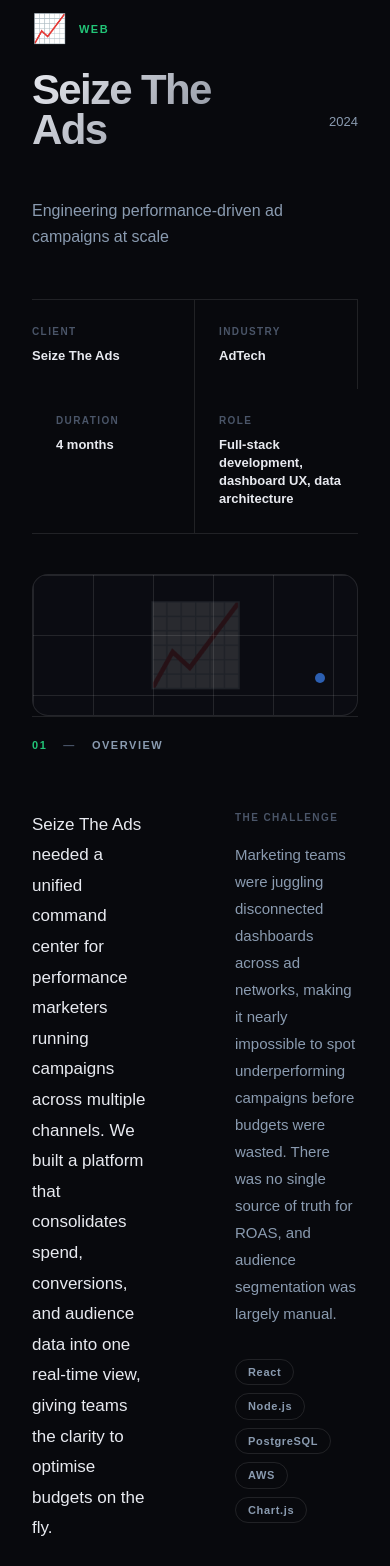
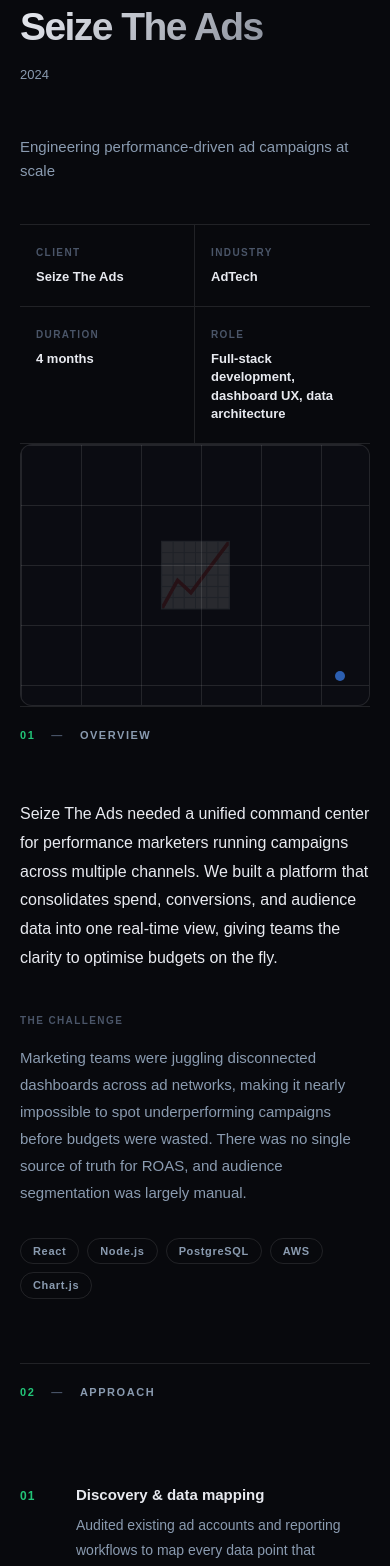
Before and after one commit to kartiksilodiya-edroyt/edroyt-main, a Next.js app: page /portfolio/seize-the-ads in a window 390 px wide. Shown: the part 200-1766 px from the top of the page. Built offline with nearby package versions, Linux system fonts and the light colour scheme.

Commit message:
Fixed REsponsivesness in Project Detailed Page and Removed Section in Hero.tsx, Improved Ticker UI

```diff
--- a/app/portfolio/ProjectDetailPage.tsx
+++ b/app/portfolio/ProjectDetailPage.tsx
@@ -16,7 +16,7 @@
     textMuted: isDark ? '#8a9bb0'                          : '#475569',
     textDim:   isDark ? '#4a5568'                          : '#64748b',
     border:    isDark ? 'rgba(255,255,255,0.07)'           : 'rgba(0,0,0,0.10)',
-    borderMid: isDark ? 'rgba(255,255,255,0.10)'           : 'rgba(0,0,0,0.13)',  // slightly stronger for section dividers
+    borderMid: isDark ? 'rgba(255,255,255,0.10)'           : 'rgba(0,0,0,0.13)',
     accent:    isDark ? '#22c578'                          : '#16a34a',
     accentDim: isDark ? 'rgba(34,197,120,0.10)'           : 'rgba(22,163,74,0.12)',
     accentBorder: isDark ? 'rgba(34,197,120,0.25)'        : 'rgba(22,163,74,0.35)',
@@ -24,6 +24,19 @@
     ghost:     isDark ? 'rgba(255,255,255,0.03)'           : 'rgba(0,0,0,0.03)',
     cardBg:    isDark ? 'rgba(255,255,255,0.02)'           : '#ffffff',
   };
+}
+
+// ── Responsive hook ──────────────────────────────────────────────────────────
+function useIsMobile(breakpoint = 768) {
+  const [isMobile, setIsMobile] = useState(false);
+  useEffect(() => {
+    const mq = window.matchMedia(`(max-width: ${breakpoint}px)`);
+    const handler = (e: MediaQueryListEvent) => setIsMobile(e.matches);
+    setIsMobile(mq.matches);
+    mq.addEventListener('change', handler);
+    return () => mq.removeEventListener('change', handler);
+  }, [breakpoint]);
+  return isMobile;
 }
 
 // ── Gradient text — solid dark in light mode, no fading tail ─────────────
@@ -36,7 +49,6 @@
       backgroundClip: 'text',
     };
   }
-  // Light: plain solid color — avoids the faded #6b7280 tail problem
   return { color: '#0f172a' };
 }
 
@@ -78,10 +90,11 @@
 }
 
 // ── Next project block ───────────────────────────────────────────────────────
-function NextProjectBlock({ project, colors, isDark }: {
+function NextProjectBlock({ project, colors, isDark, isMobile }: {
   project: Project;
   colors: ReturnType<typeof useColors>;
   isDark: boolean;
+  isMobile: boolean;
 }) {
   const [hovered, setHovered] = useState(false);
 
@@ -92,7 +105,7 @@
         onHoverEnd={() => setHovered(false)}
         style={{
           borderTop: `1px solid ${colors.borderMid}`,
-          padding: '60px 0',
+          padding: isMobile ? '40px 0' : '60px 0',
           display: 'flex',
           alignItems: 'center',
           justifyContent: 'space-between',
@@ -100,7 +113,7 @@
           gap: 24,
         }}
       >
-        <div>
+        <div style={{ minWidth: 0 }}>
           <div style={{
             fontSize: 11, fontWeight: 700, letterSpacing: '0.14em',
             color: colors.textMuted, textTransform: 'uppercase', marginBottom: 12,
@@ -111,9 +124,13 @@
             animate={{ x: hovered ? 8 : 0 }}
             transition={{ duration: 0.3, ease: [0.22, 1, 0.36, 1] as any }}
             style={{
-              fontSize: 'clamp(28px, 5vw, 56px)', fontWeight: 900,
+              fontSize: isMobile ? 'clamp(24px, 8vw, 40px)' : 'clamp(28px, 5vw, 56px)',
+              fontWeight: 900,
               letterSpacing: '-0.03em', lineHeight: 1.05,
               ...gradientText(isDark),
+              // Prevent overflow on mobile
+              overflowWrap: 'break-word',
+              wordBreak: 'break-word',
             }}
           >
             {project.title}
@@ -128,14 +145,16 @@
           transition={{ duration: 0.3 }}
           style={{
             flexShrink: 0,
-            width: 56, height: 56, borderRadius: '50%',
+            width: isMobile ? 44 : 56,
+            height: isMobile ? 44 : 56,
+            borderRadius: '50%',
             border: `1px solid ${hovered ? colors.accent : colors.borderMid}`,
             display: 'flex', alignItems: 'center', justifyContent: 'center',
             color: hovered ? colors.accent : colors.textMuted,
             transition: 'border-color 0.3s, color 0.3s',
           }}
         >
-          <ArrowUpRight size={22} />
+          <ArrowUpRight size={isMobile ? 18 : 22} />
         </motion.div>
       </motion.div>
     </Link>
@@ -151,10 +170,11 @@
   const [mounted, setMounted] = useState(false);
   useEffect(() => setMounted(true), []);
 
-  const isDark  = !mounted || resolvedTheme !== 'light';
-  const colors  = useColors(isDark);
-  const project = getProjectById(id);
-  const related = project ? getRelatedProjects(id, 1) : [];
+  const isDark      = !mounted || resolvedTheme !== 'light';
+  const colors      = useColors(isDark);
+  const isMobile    = useIsMobile();
+  const project     = getProjectById(id);
+  const related     = project ? getRelatedProjects(id, 1) : [];
   const nextProject = related[0] ?? null;
 
   if (!project) {
@@ -163,6 +183,7 @@
         minHeight: '100vh', background: colors.bg,
         display: 'flex', alignItems: 'center', justifyContent: 'center',
         fontFamily: "'Space Grotesk', sans-serif",
+        padding: '0 20px',
       }}>
         <div style={{ textAlign: 'center' }}>
           <div style={{ fontSize: 48, marginBottom: 16 }}>🔍</div>
@@ -183,22 +204,21 @@
   const container: React.CSSProperties = {
     maxWidth: 1080,
     margin: '0 auto',
-    padding: '0 32px',
+    padding: isMobile ? '0 20px' : '0 32px',
   };
 
   return (
     <div style={wrap}>
 
       {/* ── Hero ─────────────────────────────────────────────────────────── */}
-      {/* paddingTop: 144px matches Portfolio's pt-36, clearing the fixed navbar */}
-      <div style={{ ...container, paddingTop: 144, paddingBottom: 0 }}>
+      <div style={{ ...container, paddingTop: isMobile ? 100 : 144, paddingBottom: 0 }}>
 
         {/* Back nav */}
         <motion.div
           initial={{ opacity: 0, x: -10 }}
           animate={{ opacity: 1, x: 0 }}
           transition={{ duration: 0.4 }}
-          style={{ marginBottom: 40 }}
+          style={{ marginBottom: 32 }}
         >
           <Link href="/portfolio" style={{ textDecoration: 'none' }}>
             <span
@@ -216,21 +236,21 @@
           </Link>
         </motion.div>
 
-        {/* Top row: title left, meta right */}
+        {/* Top row: title left, meta right — stacks on mobile */}
         <div style={{
           display: 'grid',
-          gridTemplateColumns: '1fr auto',
-          alignItems: 'flex-end',
-          gap: 40,
-          marginBottom: 48,
+          gridTemplateColumns: isMobile ? '1fr' : '1fr auto',
+          alignItems: isMobile ? 'flex-start' : 'flex-end',
+          gap: isMobile ? 20 : 40,
+          marginBottom: 40,
         }}>
           {/* Left: emoji + title */}
           <div>
             <motion.div
               variants={fadeUp(0.05)} initial="hidden" animate="show"
-              style={{ display: 'flex', alignItems: 'center', gap: 12, marginBottom: 20 }}
+              style={{ display: 'flex', alignItems: 'center', gap: 12, marginBottom: 16 }}
             >
-              <span style={{ fontSize: 28 }}>{project.emoji}</span>
+              <span style={{ fontSize: 24 }}>{project.emoji}</span>
               <span style={{
                 fontSize: 11, fontWeight: 700, letterSpacing: '0.14em',
                 textTransform: 'uppercase', color: colors.accent,
@@ -242,7 +262,7 @@
             <motion.h1
               variants={fadeUp(0.1)} initial="hidden" animate="show"
               style={{
-                fontSize: 'clamp(42px, 7vw, 88px)',
+                fontSize: isMobile ? 'clamp(36px, 10vw, 64px)' : 'clamp(42px, 7vw, 88px)',
                 fontWeight: 900, letterSpacing: '-0.04em',
                 lineHeight: 0.95, margin: 0,
                 ...gradientText(isDark),
@@ -252,10 +272,14 @@
             </motion.h1>
           </div>
 
-          {/* Right: year + live link */}
+          {/* Right: year + live link — left-aligned on mobile */}
           <motion.div
             variants={fadeUp(0.15)} initial="hidden" animate="show"
-            style={{ textAlign: 'right', flexShrink: 0, paddingBottom: 8 }}
+            style={{
+              textAlign: isMobile ? 'left' : 'right',
+              flexShrink: 0,
+              paddingBottom: isMobile ? 0 : 8,
+            }}
           >
             <div style={{ fontSize: 13, color: colors.textMuted, marginBottom: 10 }}>{project.year}</div>
             {project.liveUrl && (
@@ -276,20 +300,20 @@
         <motion.p
           variants={fadeUp(0.2)} initial="hidden" animate="show"
           style={{
-            fontSize: 'clamp(16px, 2.2vw, 21px)',
+            fontSize: isMobile ? 15 : 'clamp(16px, 2.2vw, 21px)',
             color: colors.textMuted, lineHeight: 1.65,
-            maxWidth: 620, margin: 0, marginBottom: 48,
+            maxWidth: 620, margin: 0, marginBottom: 40,
           }}
         >
           {project.tagline}
         </motion.p>
 
-        {/* Horizontal meta strip */}
+        {/* Horizontal meta strip — 2×2 grid on mobile */}
         <motion.div
           variants={fadeUp(0.25)} initial="hidden" animate="show"
           style={{
             display: 'grid',
-            gridTemplateColumns: 'repeat(auto-fit, minmax(130px, 1fr))',
+            gridTemplateColumns: isMobile ? '1fr 1fr' : 'repeat(auto-fit, minmax(130px, 1fr))',
             borderTop: `1px solid ${colors.borderMid}`,
             borderBottom: `1px solid ${colors.borderMid}`,
             background: isDark ? 'transparent' : colors.cardBg,
@@ -303,14 +327,24 @@
             { label: 'Industry', value: project.industry },
             { label: 'Duration', value: project.duration },
             { label: 'Role',     value: project.role },
-          ].map(({ label, value }, i) => (
+          ].map(({ label, value }, i) => {
+            // On mobile: 2×2 grid, right border only on odd (left) columns, bottom border on first row
+            const isLeftCol  = i % 2 === 0;
+            const isTopRow   = i < 2;
+            const borderRight  = isMobile
+              ? (isLeftCol ? `1px solid ${colors.borderMid}` : 'none')
+              : (i < 3 ? `1px solid ${colors.borderMid}` : 'none');
+            const borderBottom = isMobile && isTopRow ? `1px solid ${colors.borderMid}` : 'none';
+
+            return (
               <div
                 key={label}
                 style={{
-                padding: '24px 0',
-                borderRight: i < 3 ? `1px solid ${colors.borderMid}` : 'none',
-                paddingRight: i < 3 ? 24 : 0,
-                paddingLeft: i > 0 ? 24 : 0,
+                  padding: isMobile ? '20px 16px' : '24px 0',
+                  borderRight,
+                  borderBottom,
+                  paddingRight: !isMobile && i < 3 ? 24 : (isMobile ? 16 : 0),
+                  paddingLeft: !isMobile && i > 0 ? 24 : (isMobile ? 16 : 0),
                 }}
               >
                 <div style={{
@@ -323,20 +357,21 @@
                   {value}
                 </div>
               </div>
-          ))}
+            );
+          })}
         </motion.div>
       </div>
 
       {/* ── Hero image / placeholder ──────────────────────────────────────── */}
       <motion.div
         variants={fadeUp(0.3)} initial="hidden" animate="show"
-        style={{ margin: '0 0 96px 0', ...container, paddingTop: 40 }}
+        style={{ margin: '0 0 72px 0', ...container, paddingTop: 32 }}
       >
         {project.gallery.length > 0 ? (
           <div style={{
-            borderRadius: 16, overflow: 'hidden',
+            borderRadius: isMobile ? 12 : 16, overflow: 'hidden',
             border: `1px solid ${colors.borderMid}`,
-            aspectRatio: '16/8',
+            aspectRatio: isMobile ? '4/3' : '16/8',
             boxShadow: isDark ? 'none' : '0 2px 12px rgba(0,0,0,0.08)',
           }}>
             <img
@@ -347,32 +382,29 @@
           </div>
         ) : (
           <div style={{
-            borderRadius: 16, overflow: 'hidden',
+            borderRadius: isMobile ? 12 : 16, overflow: 'hidden',
             border: `1px solid ${colors.borderMid}`,
-            aspectRatio: '16/7',
+            aspectRatio: isMobile ? '4/3' : '16/7',
             background: colors.panel,
             display: 'flex', alignItems: 'center', justifyContent: 'center',
             position: 'relative',
             boxShadow: isDark ? 'none' : '0 2px 12px rgba(0,0,0,0.06)',
           }}>
-            {/* Grid lines — bumped opacity in light mode so they're actually visible */}
             <div style={{
               position: 'absolute', inset: 0,
               backgroundImage: `linear-gradient(${colors.borderMid} 1px, transparent 1px), linear-gradient(90deg, ${colors.borderMid} 1px, transparent 1px)`,
               backgroundSize: '60px 60px',
               opacity: isDark ? 1 : 0.6,
             }} />
-            {/* Big ghost emoji */}
             <div style={{
-              fontSize: 'clamp(80px, 16vw, 160px)',
+              fontSize: 'clamp(60px, 16vw, 160px)',
               opacity: isDark ? 0.12 : 0.15,
               userSelect: 'none', position: 'relative',
             }}>
               {project.emoji}
             </div>
-            {/* Accent dot */}
             <div style={{
-              position: 'absolute', bottom: 32, right: 32,
+              position: 'absolute', bottom: 24, right: 24,
               width: 10, height: 10, borderRadius: '50%',
               background: project.accent, opacity: 0.7,
             }} />
@@ -381,15 +413,20 @@
       </motion.div>
 
       {/* ── 01 Overview + Challenge ───────────────────────────────────────── */}
-      <div style={{ ...container, marginBottom: 96 }}>
+      <div style={{ ...container, marginBottom: isMobile ? 64 : 96 }}>
         <motion.div variants={fadeUp()} initial="hidden" whileInView="show" viewport={{ once: true, margin: '-60px' }}>
           <SectionLabel index="01" label="Overview" colors={colors} />
         </motion.div>
 
-        <div style={{ display: 'grid', gridTemplateColumns: '1fr 1fr', gap: 80 }}>
+        {/* Side-by-side on desktop, stacked on mobile */}
+        <div style={{
+          display: 'grid',
+          gridTemplateColumns: isMobile ? '1fr' : '1fr 1fr',
+          gap: isMobile ? 40 : 80,
+        }}>
           <motion.p
             variants={fadeUp(0.08)} initial="hidden" whileInView="show" viewport={{ once: true, margin: '-60px' }}
-            style={{ fontSize: 17, lineHeight: 1.8, color: colors.text, margin: 0 }}
+            style={{ fontSize: isMobile ? 16 : 17, lineHeight: 1.8, color: colors.text, margin: 0 }}
           >
             {project.overview}
           </motion.p>
@@ -426,7 +463,7 @@
       </div>
 
       {/* ── 02 Approach ──────────────────────────────────────────────────── */}
-      <div style={{ ...container, marginBottom: 96 }}>
+      <div style={{ ...container, marginBottom: isMobile ? 64 : 96 }}>
         <motion.div variants={fadeUp()} initial="hidden" whileInView="show" viewport={{ once: true, margin: '-60px' }}>
           <SectionLabel index="02" label="Approach" colors={colors} />
         </motion.div>
@@ -438,9 +475,11 @@
               variants={fadeUp(i * 0.06)} initial="hidden" whileInView="show" viewport={{ once: true, margin: '-40px' }}
               style={{
                 display: 'grid',
-                gridTemplateColumns: '56px 1fr 1fr',
-                gap: '0 48px',
-                padding: '36px 0',
+                // On mobile: number on its own row, then title + desc stacked
+                gridTemplateColumns: isMobile ? '40px 1fr' : '56px 1fr 1fr',
+                gridTemplateRows: isMobile ? 'auto auto' : '1fr',
+                gap: isMobile ? '0 16px' : '0 48px',
+                padding: isMobile ? '28px 0' : '36px 0',
                 borderBottom: `1px solid ${colors.borderMid}`,
               }}
             >
@@ -448,13 +487,21 @@
                 fontSize: 12, fontWeight: 800, color: colors.accent,
                 letterSpacing: '0.08em', paddingTop: 3,
                 fontVariantNumeric: 'tabular-nums',
+                gridRow: isMobile ? '1 / 3' : 'auto',
               }}>
                 {String(i + 1).padStart(2, '0')}
               </div>
-              <div style={{ fontSize: 17, fontWeight: 700, color: colors.text, lineHeight: 1.4 }}>
+              <div style={{
+                fontSize: isMobile ? 15 : 17,
+                fontWeight: 700, color: colors.text, lineHeight: 1.4,
+                marginBottom: isMobile ? 8 : 0,
+              }}>
                 {step.title}
               </div>
-              <div style={{ fontSize: 14, lineHeight: 1.75, color: colors.textMuted }}>
+              <div style={{
+                fontSize: 14, lineHeight: 1.75, color: colors.textMuted,
+                gridColumn: isMobile ? '2 / 3' : 'auto',
+              }}>
                 {step.description}
               </div>
             </motion.div>
@@ -463,14 +510,17 @@
       </div>
 
       {/* ── 03 Results ───────────────────────────────────────────────────── */}
-      <div style={{ ...container, marginBottom: 96 }}>
+      <div style={{ ...container, marginBottom: isMobile ? 64 : 96 }}>
         <motion.div variants={fadeUp()} initial="hidden" whileInView="show" viewport={{ once: true, margin: '-60px' }}>
           <SectionLabel index="03" label="Results" colors={colors} />
         </motion.div>
 
         <div style={{
           display: 'grid',
-          gridTemplateColumns: `repeat(${project.metrics.length}, 1fr)`,
+          // 2 columns on mobile if 4 metrics, else single row
+          gridTemplateColumns: isMobile
+            ? (project.metrics.length > 2 ? '1fr 1fr' : `repeat(${project.metrics.length}, 1fr)`)
+            : `repeat(${project.metrics.length}, 1fr)`,
           gap: 0,
           borderTop: `1px solid ${colors.borderMid}`,
           borderBottom: `1px solid ${colors.borderMid}`,
@@ -479,19 +529,29 @@
           overflow: 'hidden',
           boxShadow: isDark ? 'none' : '0 1px 4px rgba(0,0,0,0.06)',
         }}>
-          {project.metrics.map((metric, i) => (
+          {project.metrics.map((metric, i) => {
+            const totalCols = isMobile
+              ? (project.metrics.length > 2 ? 2 : project.metrics.length)
+              : project.metrics.length;
+            const isLastInRow = (i + 1) % totalCols === 0;
+            const isInLastRow = isMobile && project.metrics.length > 2
+              ? i >= project.metrics.length - (project.metrics.length % 2 === 0 ? 2 : 1)
+              : i === project.metrics.length - 1;
+
+            return (
               <motion.div
                 key={i}
                 variants={fadeUp(i * 0.07)} initial="hidden" whileInView="show" viewport={{ once: true, margin: '-40px' }}
                 style={{
-                padding: '40px 32px',
-                borderRight: i < project.metrics.length - 1 ? `1px solid ${colors.borderMid}` : 'none',
+                  padding: isMobile ? '28px 20px' : '40px 32px',
+                  borderRight: isLastInRow ? 'none' : `1px solid ${colors.borderMid}`,
+                  borderBottom: isMobile && !isInLastRow ? `1px solid ${colors.borderMid}` : 'none',
                 }}
               >
                 <div style={{
-                fontSize: 'clamp(32px, 4vw, 52px)', fontWeight: 900,
+                  fontSize: isMobile ? 'clamp(28px, 7vw, 40px)' : 'clamp(32px, 4vw, 52px)',
+                  fontWeight: 900,
                   letterSpacing: '-0.03em', lineHeight: 1,
-                // Use accent color — #16a34a in light passes WCAG AA on white
                   color: colors.accent,
                   marginBottom: 10,
                 }}>
@@ -504,12 +564,13 @@
                   {metric.label}
                 </div>
               </motion.div>
-          ))}
+            );
+          })}
         </div>
       </div>
 
       {/* ── 04 Outcome ───────────────────────────────────────────────────── */}
-      <div style={{ ...container, marginBottom: 96 }}>
+      <div style={{ ...container, marginBottom: isMobile ? 64 : 96 }}>
         <motion.div variants={fadeUp()} initial="hidden" whileInView="show" viewport={{ once: true, margin: '-60px' }}>
           <SectionLabel index="04" label="Outcome" colors={colors} />
         </motion.div>
@@ -517,7 +578,8 @@
         <motion.p
           variants={fadeUp(0.08)} initial="hidden" whileInView="show" viewport={{ once: true, margin: '-60px' }}
           style={{
-            fontSize: 'clamp(20px, 3vw, 30px)', fontWeight: 500,
+            fontSize: isMobile ? 18 : 'clamp(20px, 3vw, 30px)',
+            fontWeight: 500,
             lineHeight: 1.6, color: colors.text,
             maxWidth: 760, margin: 0,
           }}
@@ -528,25 +590,25 @@
 
       {/* ── Testimonial ──────────────────────────────────────────────────── */}
       {project.testimonial && (
-        <div style={{ ...container, marginBottom: 96 }}>
+        <div style={{ ...container, marginBottom: isMobile ? 64 : 96 }}>
           <motion.div
             variants={fadeUp()} initial="hidden" whileInView="show" viewport={{ once: true, margin: '-60px' }}
             style={{
               borderTop: `2px solid ${colors.accent}`,
-              paddingTop: 40,
-              paddingBottom: isDark ? 0 : 40,
-              paddingLeft: isDark ? 0 : 36,
-              paddingRight: isDark ? 0 : 36,
+              paddingTop: 36,
+              paddingBottom: isDark ? 0 : 36,
+              paddingLeft: isDark ? 0 : (isMobile ? 20 : 36),
+              paddingRight: isDark ? 0 : (isMobile ? 20 : 36),
               borderRadius: isDark ? 0 : 12,
               background: isDark ? 'transparent' : colors.accentDim,
               borderLeft: isDark ? 'none' : `2px solid ${colors.accent}`,
-              borderTopLeftRadius: isDark ? 0 : 0,
             }}
           >
             <p style={{
-              fontSize: 'clamp(20px, 2.8vw, 28px)', fontStyle: 'italic',
+              fontSize: isMobile ? 18 : 'clamp(20px, 2.8vw, 28px)',
+              fontStyle: 'italic',
               fontWeight: 500, lineHeight: 1.6, color: colors.text,
-              margin: '0 0 28px',
+              margin: '0 0 24px',
             }}>
               "{project.testimonial.quote}"
             </p>
@@ -562,18 +624,19 @@
 
       {/* ── Gallery ──────────────────────────────────────────────────────── */}
       {project.gallery.length > 1 && (
-        <div style={{ ...container, marginBottom: 96 }}>
+        <div style={{ ...container, marginBottom: isMobile ? 64 : 96 }}>
           <div style={{
             display: 'grid',
-            gridTemplateColumns: project.gallery.length > 2 ? '1fr 1fr' : '1fr',
-            gap: 12,
+            // Single column on mobile, 2-col on desktop (when 3+ images)
+            gridTemplateColumns: isMobile ? '1fr' : (project.gallery.length > 2 ? '1fr 1fr' : '1fr'),
+            gap: isMobile ? 10 : 12,
           }}>
             {project.gallery.slice(1).map((src, i) => (
               <motion.div
                 key={i}
                 variants={fadeUp(i * 0.06)} initial="hidden" whileInView="show" viewport={{ once: true, margin: '-40px' }}
                 style={{
-                  borderRadius: 12, overflow: 'hidden',
+                  borderRadius: isMobile ? 10 : 12, overflow: 'hidden',
                   border: `1px solid ${colors.borderMid}`,
                   aspectRatio: '16/10',
                   boxShadow: isDark ? 'none' : '0 2px 10px rgba(0,0,0,0.07)',
@@ -591,17 +654,17 @@
       )}
 
       {/* ── Next Project ─────────────────────────────────────────────────── */}
-      <div style={{ ...container, paddingBottom: 80 }}>
+      <div style={{ ...container, paddingBottom: isMobile ? 56 : 80 }}>
         {nextProject ? (
           <motion.div
             variants={fadeUp()} initial="hidden" whileInView="show" viewport={{ once: true, margin: '-60px' }}
           >
-            <NextProjectBlock project={nextProject} colors={colors} isDark={isDark} />
+            <NextProjectBlock project={nextProject} colors={colors} isDark={isDark} isMobile={isMobile} />
           </motion.div>
         ) : (
           <motion.div
             variants={fadeUp()} initial="hidden" whileInView="show" viewport={{ once: true, margin: '-60px' }}
-            style={{ borderTop: `1px solid ${colors.borderMid}`, paddingTop: 60, paddingBottom: 20 }}
+            style={{ borderTop: `1px solid ${colors.borderMid}`, paddingTop: 52, paddingBottom: 20 }}
           >
             <div style={{
               fontSize: 11, fontWeight: 700, letterSpacing: '0.14em',
@@ -614,13 +677,14 @@
                 whileHover={{ x: 8 }}
                 transition={{ duration: 0.3 }}
                 style={{
-                  fontSize: 'clamp(28px, 5vw, 56px)', fontWeight: 900,
+                  fontSize: isMobile ? 'clamp(24px, 8vw, 40px)' : 'clamp(28px, 5vw, 56px)',
+                  fontWeight: 900,
                   letterSpacing: '-0.03em',
-                  display: 'flex', alignItems: 'center', gap: 20,
+                  display: 'flex', alignItems: 'center', gap: isMobile ? 12 : 20,
                   ...gradientText(isDark),
                 }}
               >
-                Back to Portfolio <ArrowRight size={32} />
+                Back to Portfolio <ArrowRight size={isMobile ? 24 : 32} />
               </motion.div>
             </Link>
           </motion.div>
```
Also changed, not shown: app/globals.css (+9 -0 lines), components/sections/Hero.tsx (+47 -31 lines). Lines whose indentation alone changed are shown as unchanged.
